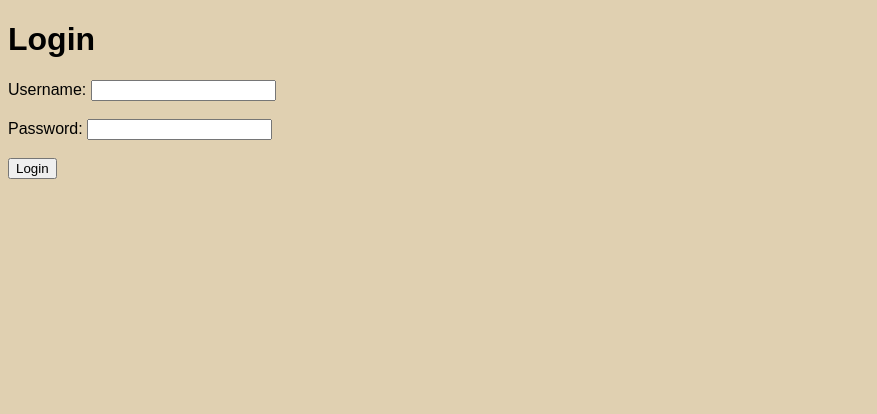
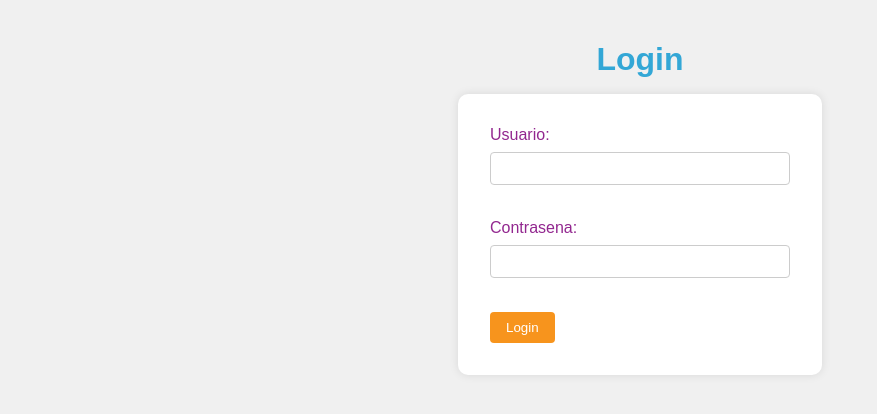
Before and after one commit to lcuper18/SCE, a Flask app: page / in a window 1280 px wide. Shown: the top 414 px of the page, without its empty margins (0-877 px from the left). Run offline with Flask 3, Linux system fonts and the light colour scheme.

Commit message:
Antes de los cambios de los botones

```diff
--- /dev/null
+++ b/static/css/style2.css
@@ -0,0 +1,110 @@
+:root {
+    --azul: #33a7d6;
+    --naranja: #f7941d;
+    --rojo: #ed1c24;
+    --verde: #8dc63f;
+    --morado: #92278f;
+  }
+
+  body {
+    font-family: Arial, sans-serif;
+    background-color: #f0f0f0;
+    margin: 0;
+    padding: 20px;
+    display: flex;
+    flex-direction: column;
+    align-items: center;
+  }
+
+  h1 {
+    color: var(--azul);
+    margin-bottom: 1rem;
+  }
+
+  /* Estilos para el formulario de login */
+  form {
+    background-color: white;
+    padding: 2rem;
+    border-radius: 10px;
+    box-shadow: 0 0 10px rgba(0, 0, 0, 0.1);
+    width: 300px;
+  }
+
+  label {
+    display: block;
+    margin-bottom: 0.5rem;
+    color: var(--morado);
+  }
+
+  input[type="text"],
+  input[type="password"] {
+    width: 100%;
+    padding: 0.5rem;
+    margin-bottom: 1rem;
+    border: 1px solid #ccc;
+    border-radius: 4px;
+    box-sizing: border-box;
+  }
+
+  /* Estilos para la tabla de docentes */
+  table {
+    width: 100%;
+    border-collapse: collapse;
+    background-color: white;
+    box-shadow: 0 0 10px rgba(0, 0, 0, 0.1);
+  }
+
+  th, td {
+    padding: 12px;
+    text-align: left;
+    border-bottom: 1px solid #ddd;
+  }
+
+  th {
+    background-color: var(--azul);
+    color: white;
+  }
+
+  tr:nth-child(even) {
+    background-color: #f2f2f2;
+  }
+
+  tr:hover {
+    background-color: #ddd;
+  }
+
+  /* Estilos para botones */
+  button {
+    padding: 0.5rem 1rem;
+    background-color: var(--naranja);
+    color: white;
+    border: none;
+    border-radius: 4px;
+    cursor: pointer;
+    transition: background-color 0.3s;
+  }
+
+  button:hover {
+    background-color: var(--rojo);
+  }
+
+  .play-button {
+    margin-right: 5px;
+    margin-bottom: 5px;
+  }
+
+  /* Responsive design */
+  @media (max-width: 768px) {
+    table {
+      font-size: 14px;
+    }
+
+    th, td {
+      padding: 8px;
+    }
+
+    button {
+      padding: 0.3rem 0.6rem;
+      font-size: 12px;
+    }
+  }
--- a/templates/dashboard.html
+++ b/templates/dashboard.html
@@ -4,7 +4,7 @@
     <meta charset="UTF-8">
     <meta name="viewport" content="width=device-width, initial-scale=1.0">
     <title>Dashboard</title>
-    <link rel="stylesheet" href="{{ url_for('static', filename='css/style.css') }}">
+    <link rel="stylesheet" href="{{ url_for('static', filename='css/style2.css') }}">
 </head>
 <body>
     <h1>Bienvenido al Dashboard</h1>
--- a/templates/index.html
+++ b/templates/index.html
@@ -4,14 +4,14 @@
     <meta charset="UTF-8">
     <meta name="viewport" content="width=device-width, initial-scale=1.0">
     <title>Login</title>
-    <link rel="stylesheet" href="{{ url_for('static', filename='css/style.css') }}">
+    <link rel="stylesheet" href="{{ url_for('static', filename='css/style2.css') }}">
 </head>
 <body>
     <h1>Login</h1>
     <form action="/login" method="post">
-        <label for="username">Username:</label>
+        <label for="username">Usuario:</label>
         <input type="text" id="username" name="username" required><br><br>
-        <label for="password">Password:</label>
+        <label for="password">Contrasena:</label>
         <input type="password" id="password" name="password" required><br><br>
         <button type="submit">Login</button>
     </form>
--- a/templates/lista_personal.html
+++ b/templates/lista_personal.html
@@ -4,7 +4,7 @@
     <meta charset="UTF-8">
     <meta name="viewport" content="width=device-width, initial-scale=1.0">
     <title>Lista de Docentes</title>
-    <link rel="stylesheet" href="{{ url_for('static', filename='css/style.css') }}">
+    <link rel="stylesheet" href="{{ url_for('static', filename='css/style2.css') }}">
 </head>
 <body>
     <h1>Lista de Docentes</h1>
```
Also changed, not shown: images/logo-sce.png (added), 1 other file.
